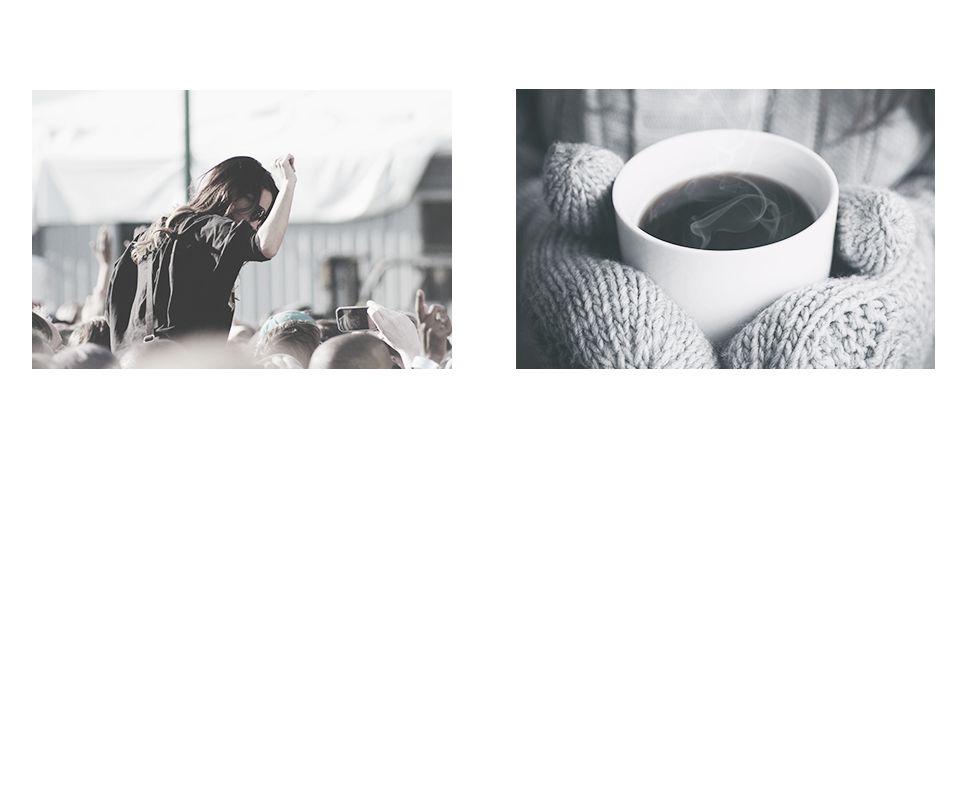
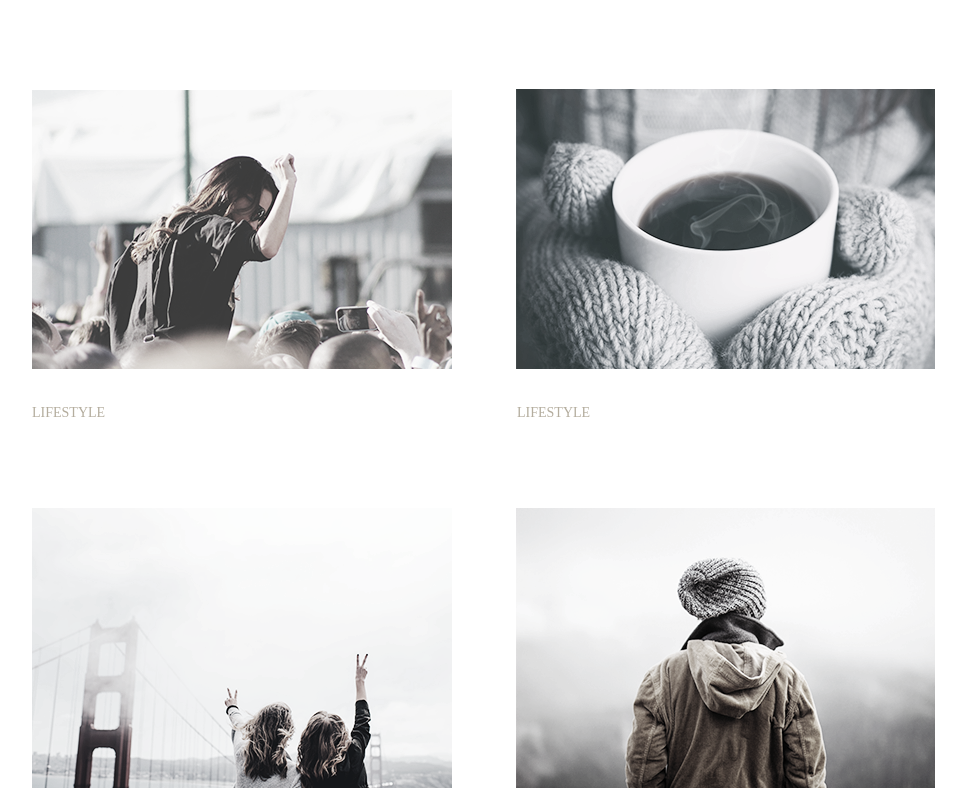
Before and after one commit to MejbiMajonez/TBD-group, a plain HTML site: page index.html in a window 1280 px wide. Shown: the part 1166-1966 px from the top of the page, without its empty margins (57-1023 px from the left). Before the commit the page ends 1547 px from the top, so only its background shows below. Drawn offline with Linux system fonts and the light colour scheme.

Commit message:
added a few pics

```diff
--- a/css/main.css
+++ b/css/main.css
@@ -46,6 +46,15 @@ height: 279px;
 .zdj3{
 	display:inline-block;
 }
+.zdj4{
+	margin-top:135px;
+	margin-left:81px;
+	margin-right:60px;
+	display:inline-block;
+}
+.zdj5{
+	display:inline-block;
+}
 /* zdjęcia END */
 .clearfix{
 	clear:both;
@@ -71,6 +80,30 @@ font-family: "Playfair Display";
 font-size: 30px;
 font-weight: 400;
 }
+.tit3{
+	margin-top:32px;
+	position:absolute;
+	margin-left:81px;
+	width: 63px;
+height: 11px;
+color: #b4ad9e;
+font-family: Ubuntu;
+font-size: 14px;
+font-weight: 300;
+text-transform: uppercase;r
+}
+.tit4{
+	margin-top:32px;
+	position:absolute;
+	margin-left:566px;
+	width: 63px;
+height: 11px;
+color: #b4ad9e;
+font-family: Ubuntu;
+font-size: 14px;
+font-weight: 300;
+text-transform: uppercase;r
+}
 #txt1{
 	margin-top:28px;
 	margin-left:81px;
--- a/index.html
+++ b/index.html
@@ -29,8 +29,13 @@
 </div>
 <div id="sekcja2">
 <img class="zdj2" src="img/img2.png">
+<div class="tit3">LIFESTYLE</div>
 <img class="zdj3" src="img/img3.png">
-
+<div class="tit4">LIFESTYLE</div>
+</div>
+<div id="sekcja3">
+<img class="zdj4" src="img/img4.png">
+<img class="zdj5" src="img/img5.png">
 </div>
 </main>
 
```
